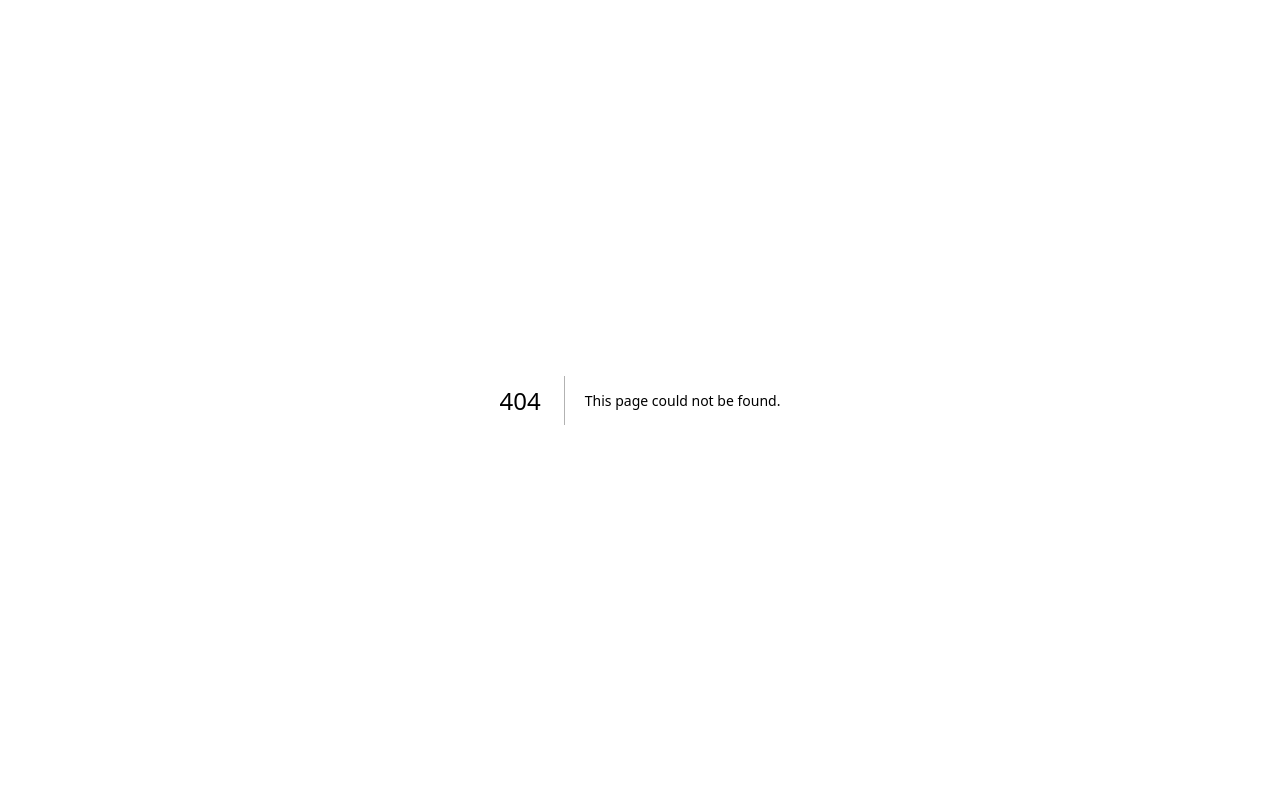
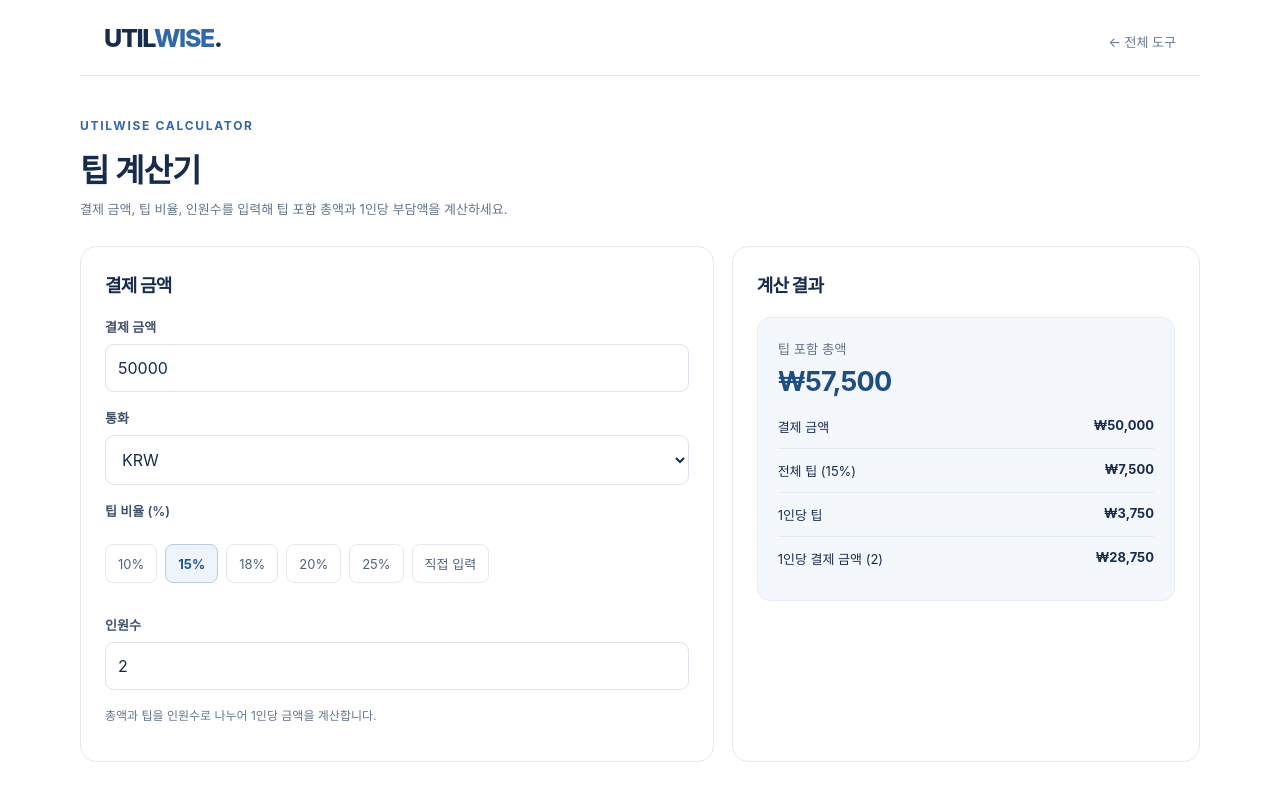
Before and after one commit to mmw833/utilwise, a Next.js app: page /tip in a window 1280 px wide. Before the commit this address had no page. Shown: the top 800 px of the page. Built offline with nearby package versions, Linux system fonts and the light colour scheme; a web font is replaced by a local one.

Commit message:
Add bilingual tip calculator

```diff
--- /dev/null
+++ b/app/tip/page.tsx
@@ -0,0 +1,16 @@
+import type { Metadata } from "next";
+import TipCalculator from "../../components/TipCalculator";
+import { CalculatorShell } from "../tools";
+
+export const metadata: Metadata = {
+  title: "팁 계산기 | 팁 비율 및 인원별 금액 나누기 - UTILWISE",
+  description: "결제 금액과 팁 비율을 입력해 팁 금액과 총액을 계산하세요. 여러 명이 나눠 낼 때 1인당 팁과 결제 금액도 확인할 수 있습니다.",
+  alternates: { canonical: "/tip", languages: { "ko-KR": "/tip", en: "/en/tip" } },
+  openGraph: { title: "팁 계산하기", description: "팁 비율을 선택하고 여러 명의 1인당 결제 금액을 계산하세요.", url: "https://utilwise.kr/tip", siteName: "UTILWISE", locale: "ko_KR", type: "website" }
+};
+
+export default function Page() {
+  return <CalculatorShell title="팁 계산기" desc="결제 금액, 팁 비율, 인원수를 입력해 팁 포함 총액과 1인당 부담액을 계산하세요.">
+    <TipCalculator lang="ko" />
+  </CalculatorShell>;
+}
```
